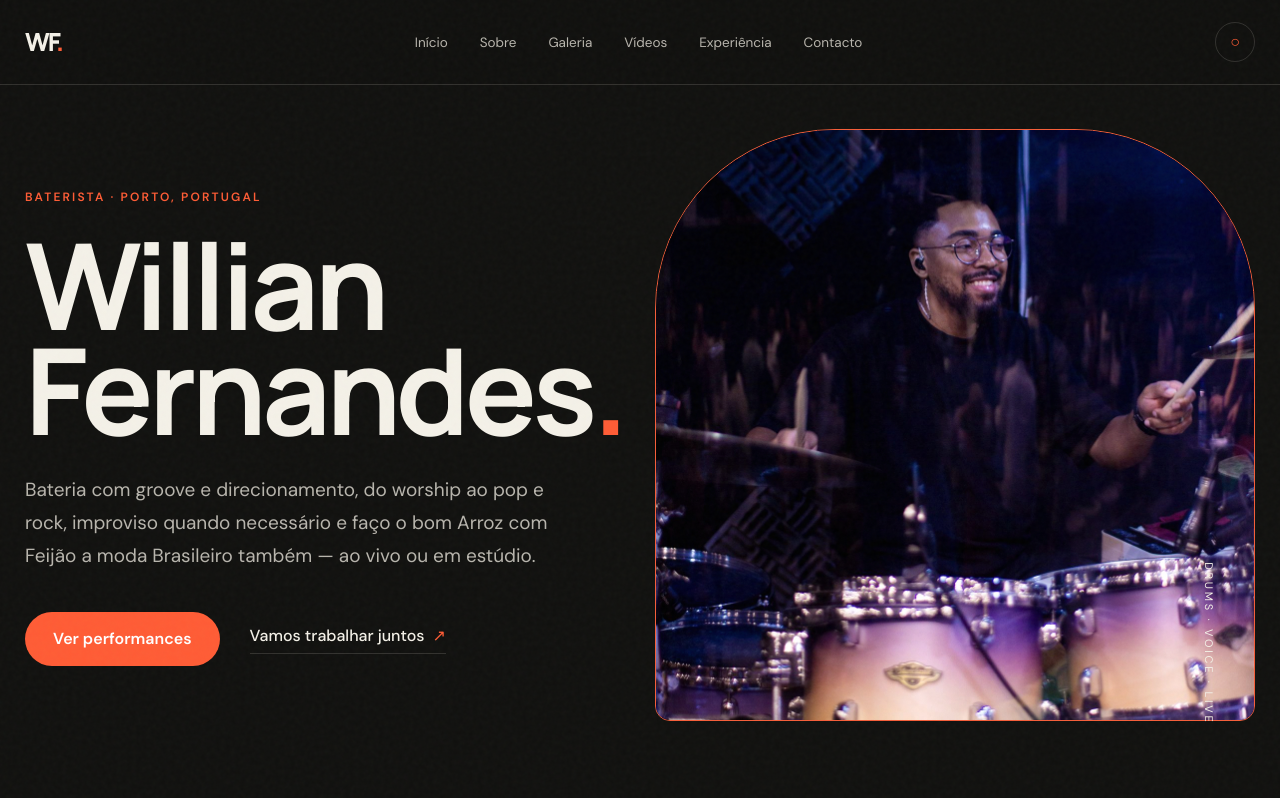
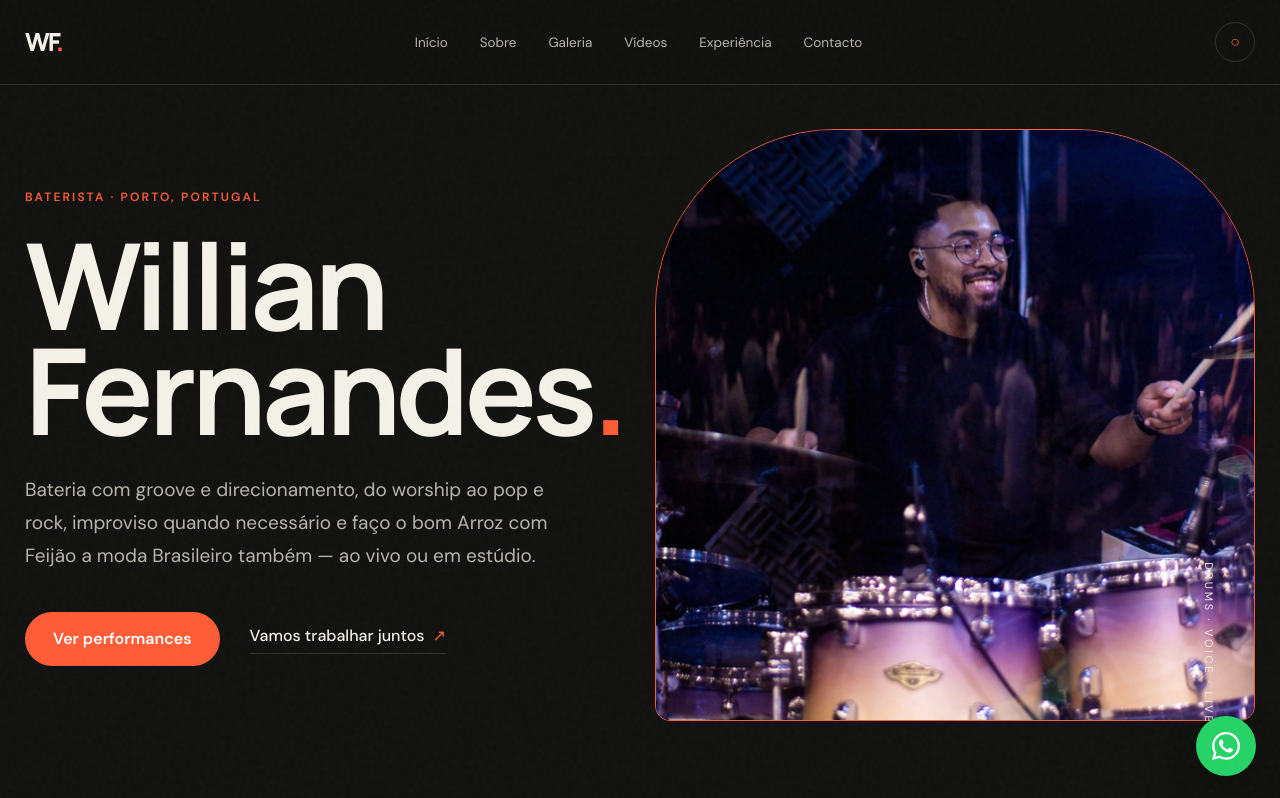
Before and after one commit to Willcrisfer/react-portifolio, a React (Vite) app: page / in a window 1280 px wide. Shown: the top 798 px of the page. Built offline with nearby package versions, Linux system fonts and the light colour scheme.

Commit message:
Botão do Whatsapp

```diff
--- a/public/profile.json
+++ b/public/profile.json
@@ -12,7 +12,7 @@
     "skillsSubtitle": "Gosto de fazer parte do processo criativo, trazendo minha bagagem musical, tenho a minha de groove mas tambem faço o que a musica pede.",
     "descriptionFooter": "Procura um baterista para um concerto, gravação ou novo projeto? Vamos conversar.",
     "email": "williancdsf950305@gmail.com",
-    "phone": "+351 000 000 000",
+    "phone": "+351 000000000",
     "projects": [
       { "id": 1, "title": "Intro + 3 Reinos", "category": "Drum Cam", "description": "Performance ao vivo no Espetáculo de Natal da Hillsong Portugal.", "link": "https://www.youtube.com/watch?v=7BdzQYiN6Yw", "videoId": "7BdzQYiN6Yw" },
       { "id": 2, "title": "Sou Grato por Seu Amor", "category": "Drum Cam", "description": "Performance ao vivo com groove, dinâmica e presença.", "link": "https://vimeo.com/1214482431/fb7966a9bf?fl=pl&fe=sh", "platform": "vimeo", "videoId": "1214482431", "videoHash": "fb7966a9bf" },
--- /dev/null
+++ b/src/components/whatsappButton/WhatsAppButton.jsx
@@ -0,0 +1,21 @@
+import { FaWhatsapp } from "react-icons/fa";
+import "./whatsappButton.css";
+
+const phoneNumber = "351913965124";
+const message = "Oi Will, vi seu Portifolio Web, quero falar contigo sobre musica";
+const whatsappUrl = `https://wa.me/${phoneNumber}?text=${encodeURIComponent(message)}`;
+
+const WhatsAppButton = () => (
+  <a
+    className="whatsapp-button"
+    href={whatsappUrl}
+    target="_blank"
+    rel="noopener noreferrer"
+    aria-label="Falar com Will pelo WhatsApp"
+    title="Falar comigo pelo WhatsApp"
+  >
+    <FaWhatsapp aria-hidden="true" />
+  </a>
+);
+
+export default WhatsAppButton;
--- /dev/null
+++ b/src/components/whatsappButton/whatsappButton.css
@@ -0,0 +1,38 @@
+.whatsapp-button {
+  position: fixed;
+  right: max(2.4rem, env(safe-area-inset-right));
+  bottom: max(2.4rem, env(safe-area-inset-bottom));
+  z-index: 90;
+  display: inline-flex;
+  align-items: center;
+  justify-content: center;
+  width: 6rem;
+  height: 6rem;
+  color: #fff;
+  background: #25d366;
+  border-radius: 50%;
+  box-shadow: 0 1rem 3rem rgb(0 0 0 / 28%);
+  font-size: 3.2rem;
+  transition: transform .2s, background .2s, box-shadow .2s;
+}
+
+.whatsapp-button:hover {
+  background: #1ebe5d;
+  box-shadow: 0 1.2rem 3.4rem rgb(0 0 0 / 34%);
+  transform: translateY(-3px) scale(1.04);
+}
+
+.whatsapp-button:focus-visible {
+  outline: 3px solid var(--primary-color);
+  outline-offset: 4px;
+}
+
+@media (max-width: 500px) {
+  .whatsapp-button {
+    right: max(1.6rem, env(safe-area-inset-right));
+    bottom: max(1.6rem, env(safe-area-inset-bottom));
+    width: 5.6rem;
+    height: 5.6rem;
+    font-size: 3rem;
+  }
+}
--- a/src/main.jsx
+++ b/src/main.jsx
@@ -6,6 +6,7 @@ import Gallery from './pages/gallery/Gallery.jsx'
 import Projects from './pages/projects/Projects.jsx'
 import Skills from './pages/skills/Skills.jsx'
 import Footer from './components/footer/Footer.jsx'
+import WhatsAppButton from './components/whatsappButton/WhatsAppButton.jsx'
 import "./css/extends.css"
 import './index.css'
 
@@ -25,6 +26,7 @@ const Layout = () => {
         <Projects />
         <Skills />
       </main>
+      <WhatsAppButton />
       <Footer />
     </>
 
```
